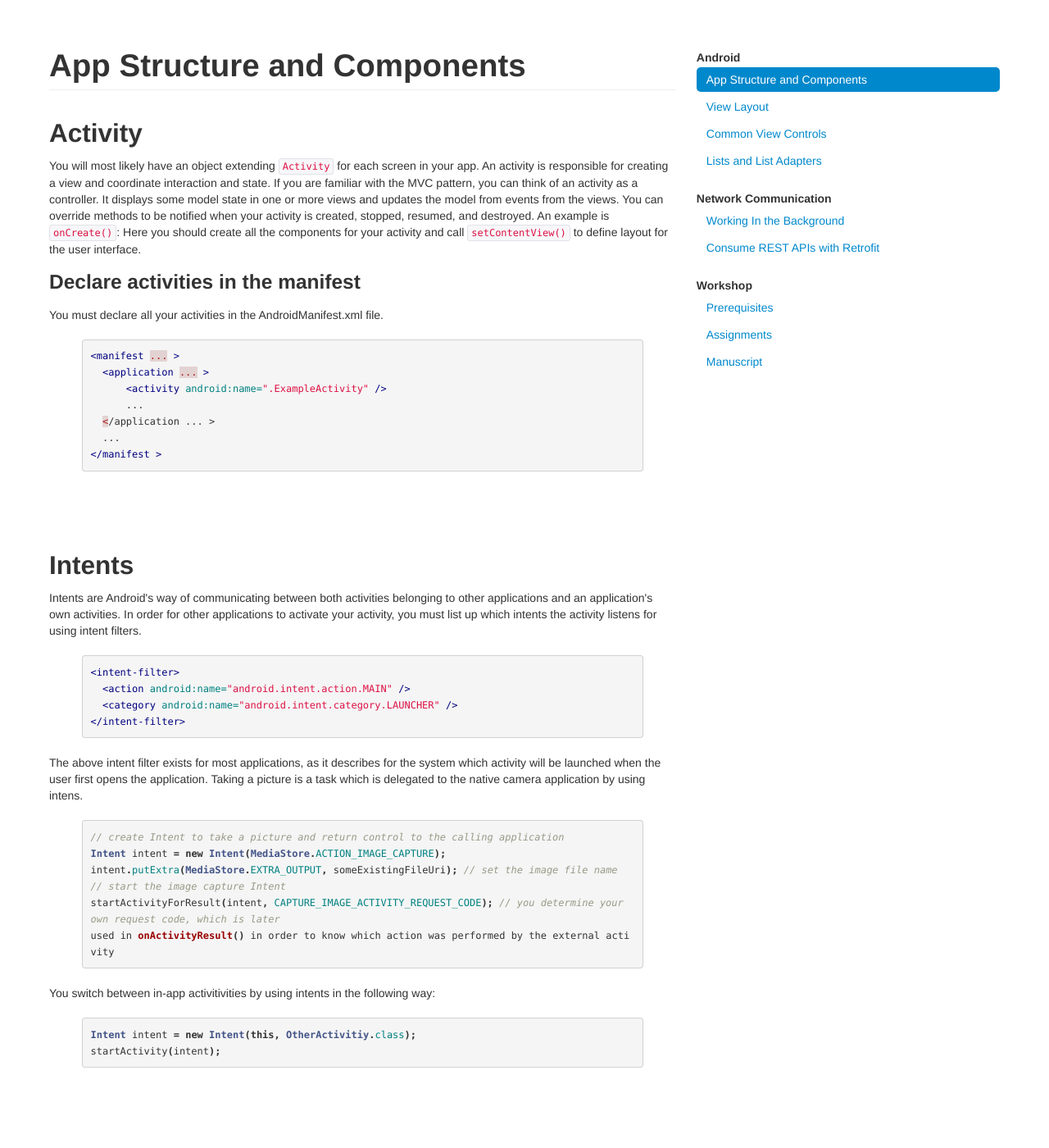
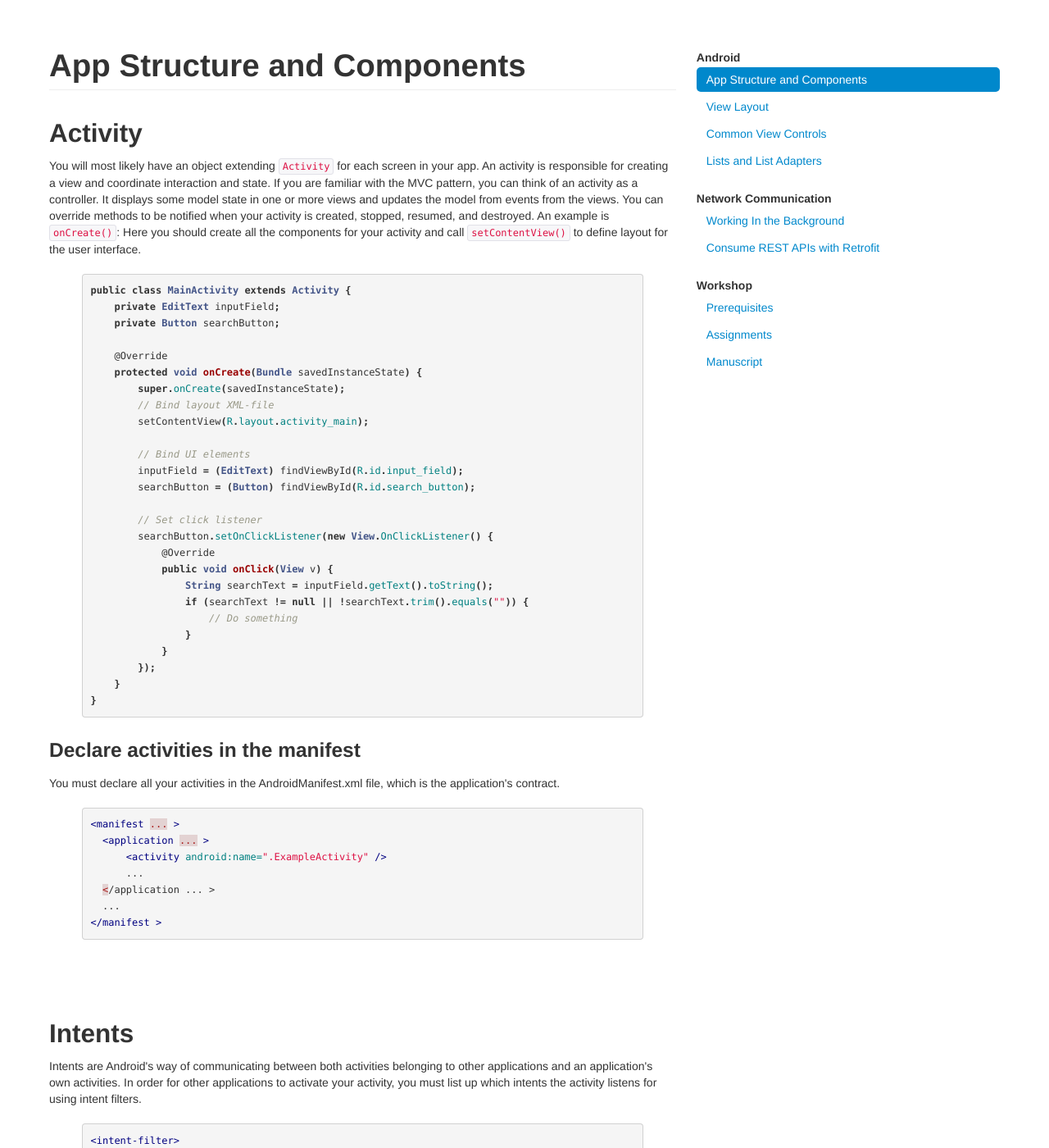
Before and after one commit to bekk/android101, a Jekyll site: the page built from docs/pages/android-app-structure-and-components.html, in a window 1280 px wide and 1400 px high. Shown: the whole window at 82% size. Built offline with Jekyll 4.4.1, drawn with Linux system fonts in a browser that asks for light colours; Markdown is read by kramdown in place of the engine named in the settings.

Commit message:
Lagt til activity-eksempel

```diff
--- a/docs/pages/android-app-structure-and-components.html
+++ b/docs/pages/android-app-structure-and-components.html
@@ -8,8 +8,37 @@
 
 An example is <code>onCreate()</code>: Here you should create all the components for your activity and call <code>setContentView()</code> to define layout for the user interface.
 
+{% highlight java %}
+public class MainActivity extends Activity {
+    private EditText inputField;
+    private Button searchButton;
+
+    @Override
+    protected void onCreate(Bundle savedInstanceState) {
+        super.onCreate(savedInstanceState);
+        // Bind layout XML-file
+        setContentView(R.layout.activity_main);
+
+        // Bind UI elements
+        inputField = (EditText) findViewById(R.id.input_field);
+        searchButton = (Button) findViewById(R.id.search_button);
+
+        // Set click listener
+        searchButton.setOnClickListener(new View.OnClickListener() {
+            @Override
+            public void onClick(View v) {
+                String searchText = inputField.getText().toString();
+                if (searchText != null || !searchText.trim().equals("")) {
+                    // Do something
+                }
+            }
+        });
+    }
+}
+{% endhighlight %}
+
 <h3> Declare activities in the manifest</h3>
-You must declare all your activities in the AndroidManifest.xml file.
+You must declare all your activities in the AndroidManifest.xml file, which is the application's contract.
 
 {% highlight xml %}
 <manifest ... >
```
